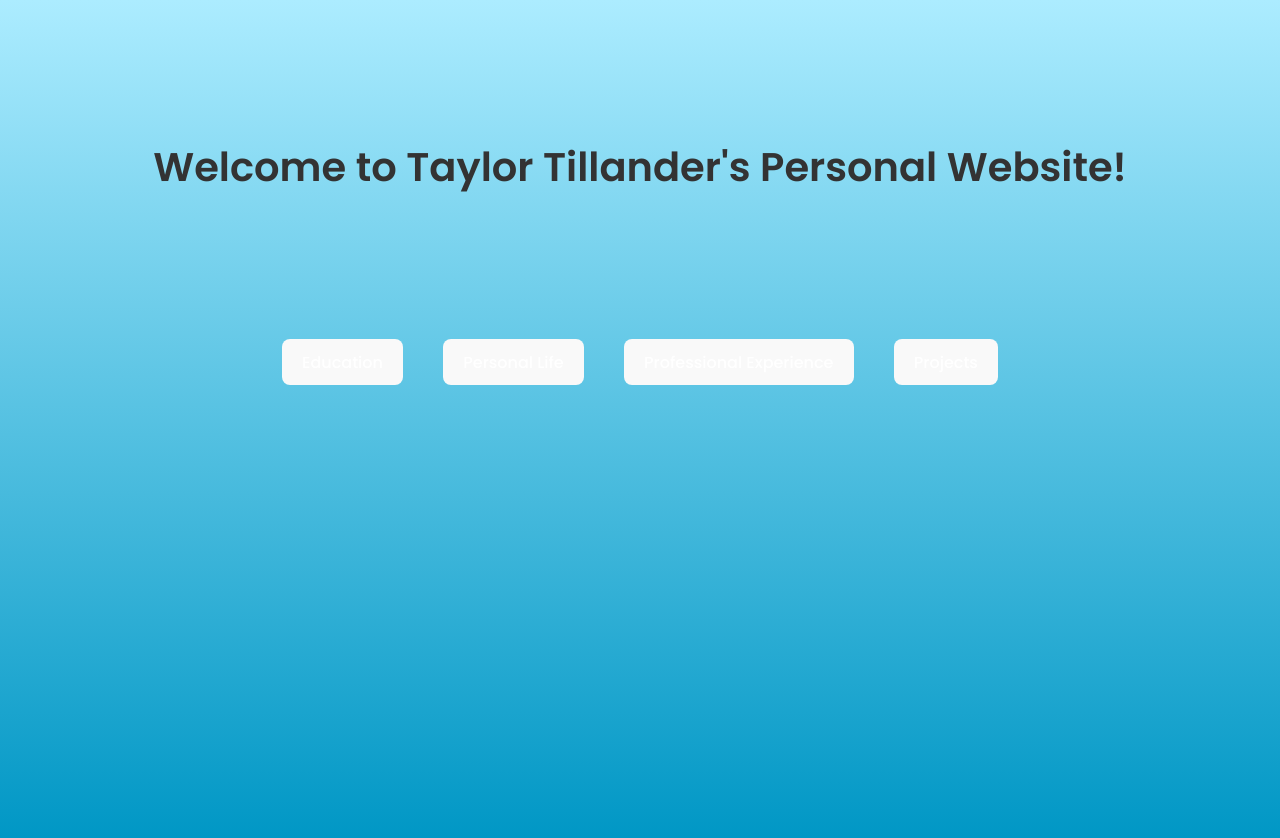
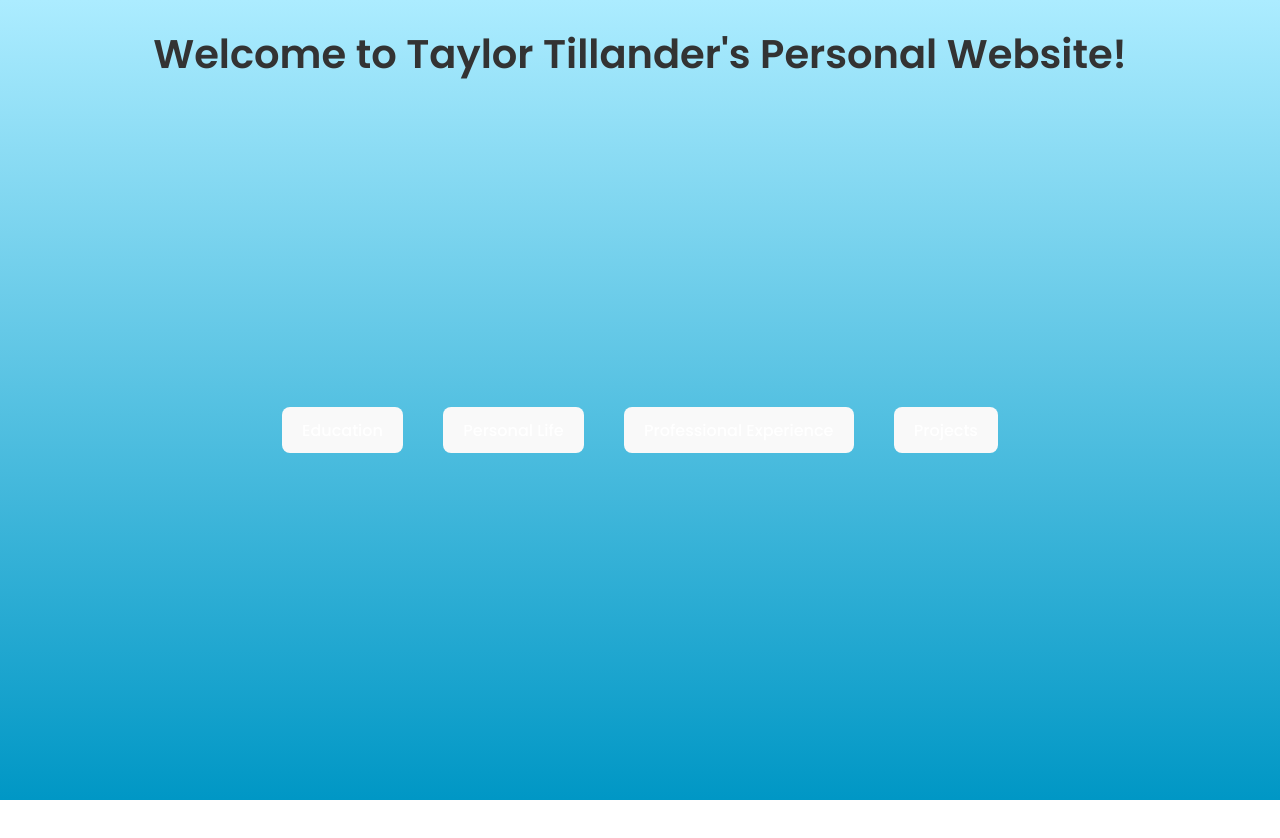
Before and after one commit to tillandert/Personal-Website-Code, a React (Vite) app: page / in a window 1280 px wide. After the commit the page ends 800 px from the top, so only its background shows below. Built offline with nearby package versions, Linux system fonts and the light colour scheme.

Commit message:
Refactor layout and styling for consistency across pages

```diff
--- a/src/App.css
+++ b/src/App.css
@@ -1,29 +1,33 @@
 @import url('https://fonts.googleapis.com/css2?family=Poppins:wght@400;500;600&family=Roboto:wght@400;500&family=Open+Sans:wght@400;600&family=Montserrat:wght@400;500;600&display=swap');
 
 /* Reset default styles */
-body, h1, h2, p {
+body, h1, h2, a, p {
   margin: 0;
   padding: 0;
 }
 
 /* Set font and background color */
 body {
-  padding: 20px;
   font-family: 'Poppins', system-ui, -apple-system, sans-serif;
   background: linear-gradient(to top, rgb(0, 151, 197), rgb(172, 236, 255));
+  min-height: 100vh;
+  width: 100%;
+  overflow-x: hidden;
   display: flex;
   flex-direction: column;
   align-items: flex-start;
-  min-height: 100vh;
   text-align: center;
 }
 
 /* Center content */
 .container {
+  min-height: 100vh;
   display: flex;
-  justify-content: center;
+  flex-direction: column;
+  /* justify-content: center; */
   align-items: center;
-  height: 100vh;
+  padding: 32px;
+  box-sizing: border-box;
 }
 
 /* Style headings */
@@ -41,14 +45,23 @@ h2 {
   margin-bottom: 8px;
 }
 
+.container a{
+  font-size: 20px;
+  font-weight: bold;
+  color: #333;
+  margin-bottom: 8px;
+  text-decoration: underline;
+}
+
 /* Style paragraphs */
 p {
   font-size: 16px;
-  color: #202022;
-  margin-left: 100px;
-  margin-right: 100px;
+  color: #333;
+  margin-left: 10%;
+  margin-right: 10%;
   margin-bottom: 8px;
 }
+
 /* Style the button */
 button {
   display: inline-block;
--- a/src/pages/Education.jsx
+++ b/src/pages/Education.jsx
@@ -5,7 +5,7 @@ const Education = () => {
 const navigate = useNavigate();
 
     return (
-        <div>
+        <div className="container">
             <div>
                 <button onClick={() => navigate('/')}>Home</button>
                 <button onClick={() => navigate('/Personal_Life')}>Personal Life</button>
--- a/src/pages/Home.jsx
+++ b/src/pages/Home.jsx
@@ -2,15 +2,13 @@ import React from 'react';
 import { useNavigate } from 'react-router-dom';
 
 const Home = () => {
-const navigate = useNavigate();
+    const navigate = useNavigate();
 
     return (
-        <div style={{ justifyContent: 'center' }}>
-            <div style={{ marginTop: '125px' }}>
-                <h1 style={{fontSize: '40px'}}>Welcome to Taylor Tillander's Personal Website!</h1>
-            </div>
+        <div className="container">
+            <h1 style={{fontSize: '40px'}}>Welcome to Taylor Tillander's Personal Website!</h1>
 
-            <div style={{ marginTop: '150px' }}>
+            <div style={{ marginTop: 'auto', marginBottom: 'auto' }}>
                 <button onClick={() => navigate('/Education')}>Education</button>
                 <button onClick={() => navigate('/Personal_Life')}>Personal Life</button>
                 <button onClick={() => navigate('/Professional_Experience')}>Professional Experience</button>
--- a/src/pages/Personal_Life.jsx
+++ b/src/pages/Personal_Life.jsx
@@ -5,7 +5,7 @@ const Personal_Life = () => {
     const navigate = useNavigate();
 
     return (
-        <div>
+        <div className="container">
             <div>
                 <button onClick={() => navigate('/')}>Home</button>
                 <button onClick={() => navigate('/Education')}>Education</button>
@@ -23,7 +23,6 @@ const Personal_Life = () => {
                 <a href="https://www.instagram.com/tillander_t"
                    target="_blank"
                    rel="noopener noreferrer"
-                   style={{ textDecoration: 'none', color: 'black' }}
                 >
                     <div>Follow me on Instagram!</div>
 
--- a/src/pages/Professional_Experience.jsx
+++ b/src/pages/Professional_Experience.jsx
@@ -5,7 +5,7 @@ const Professional_Experience = () => {
 const navigate = useNavigate();
 
     return (
-        <div>
+        <div className="container">
             <div>
                 <button onClick={() => navigate('/')}>Home</button>
                 <button onClick={() => navigate('/Education')}>Education</button>
@@ -27,7 +27,6 @@ const navigate = useNavigate();
                 <a href="https://www.linkedin.com/in/taylortillander/"
                    target="_blank"
                    rel="noopener noreferrer"
-                   style={{ textDecoration: 'none', color: 'black' }}
                 >
                     <div>Connect with me on LinkedIn!</div>
 
--- a/src/pages/Projects.jsx
+++ b/src/pages/Projects.jsx
@@ -5,7 +5,7 @@ const Projects = () => {
 const navigate = useNavigate();
 
     return (
-        <div>
+        <div className="container">
             <div>
                 <button onClick={() => navigate('/')}>Home</button>
                 <button onClick={() => navigate('/Education')}>Education</button>
```
